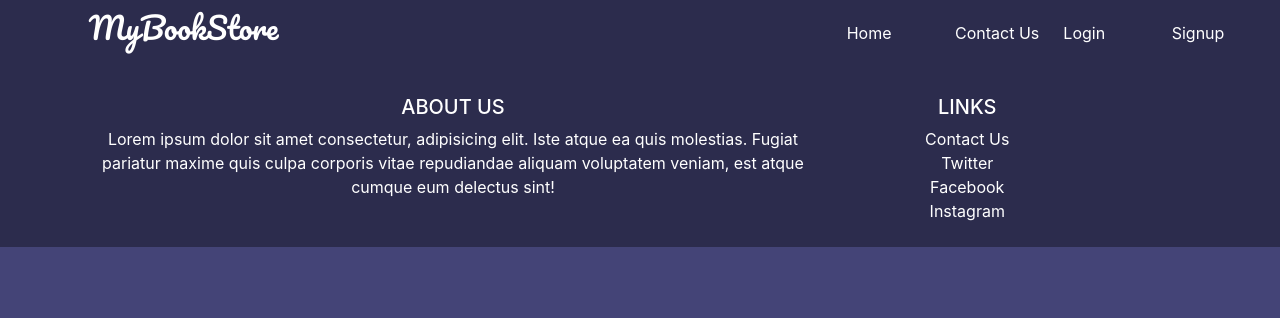
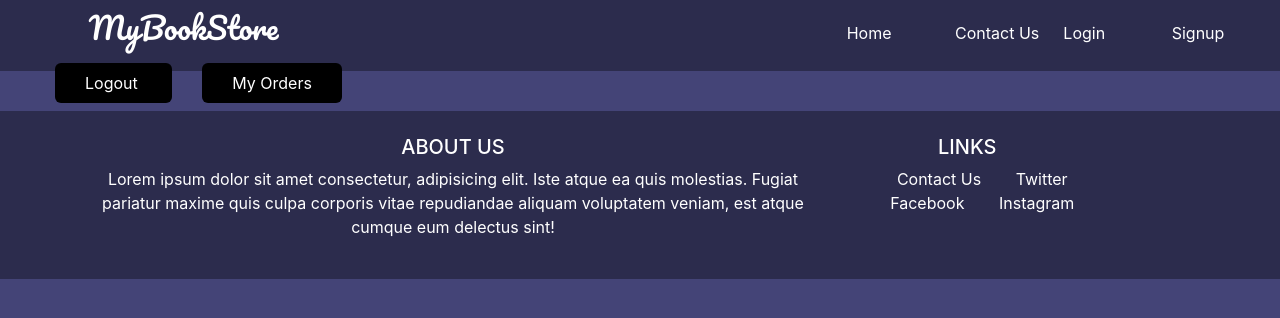
Before and after one commit to apbansal20/bookstore, a Flask app: page /explore in a window 1280 px wide. Shown: the top 318 px of the page. Run offline with Flask 2, Linux system fonts and the light colour scheme; the visitor is signed in with stand-in values (Sample User, id 1); data that the repository does not hold is empty; parts of the project's set-up code (start-up, migrations or seed data) failed here and were passed over; some libraries are stand-ins or nearby versions.

Commit message:
added order page

```diff
--- a/application.py
+++ b/application.py
@@ -22,7 +22,7 @@ application.config['UPLOAD_FOLDER'] = UPLOAD_FOLDER
 application.config['SECRET_KEY']='e5ac358c-f0bf-11e5-9e39-d3b532c10a28'
 application.config["SQLALCHEMY_DATABASE_URI"] = property
 application.config['SQLALCHEMY_TRACK_MODIFICATIONS'] = False
-STATIC_URL = "https://d35vxxa40pxa0j.cloudfront.net/"
+STATIC_URL = "https://d30nsl2ncupook.cloudfront.net/"
 db=SQLAlchemy(application)
 
 s3= boto3.client("s3")
@@ -75,6 +75,8 @@ class Orders(db.Model):
     address = db.Column('address', db.String(150))
     phone = db.Column('phone', db.String(15))
     cx_name = db.Column('cx_name', db.String(30))
+    quantity = db.Column('quantity', db.Integer)
+    price = db.Column('total_price', db.Integer)
 
     def __init(self, book_id, user_id, address, phone, cx_name):
         self.book_id = book_id
@@ -82,6 +84,8 @@ class Orders(db.Model):
         self.address = address
         self.phone = phone
         self.cx_name = cx_name
+        self.quantity = quantity
+        self.price = price
 
 
 def convert(pas):
@@ -154,9 +158,10 @@ def register():
 @application.route("/explore")
 def explore():
     user=session.get('user')
+    """
     if not user:
         return redirect(url_for('login'))
-
+    """
     data = Book.query.all()
     return render_template('explore.html', data = data)
 
@@ -182,24 +187,45 @@ def make_order(book_iid):
     print(str(book_info[0].price) + " is the price of the book")
     username = session['user']
 
+    user_id = Users.query.filter_by(username = username)
     cx_name = request.form['name']
     address=request.form['address']
     phone=request.form['phone']
     quantity = request.form['quantity']
-    print(type(quantity))
-    print(book_info[0].price, type(book_info[0].price))
     if address=="" or phone=="" or quantity=="" or cx_name=="" :
         flash("Mandatory fields are missing")
         return render_template('order.html', data = book_info)
     tot_price = float(book_info[0].price) * int(quantity)
 
-    return "the details are " + username + " " + address + " " + str(quantity) + " " + str(tot_price) +" ..."
+    try:
+        ma_order = Orders(book_id = book_iid, address = address, cx_name = cx_name, phone = phone, user_id = user_id[0].id, quantity = quantity, total_price = tot_price)
+        db.session.add(ma_order)
+        db.session.commit()
+        flash('Your order was done successfully')
+    except exc.IntegrityError:
+        flash('Some error occured. Contact support...')
+
+    return render_template("order.html", data = book_info)
 
 
 @application.route("/contact")
 def contact():
     return render_template("contact.html")
 
+
+@application.route("/my_orders")
+def my_orders():
+    return render_template("my_orders.html")
+
+
+@application.route("/logout")
+def logout():
+    session.pop("user", None)
+    return redirect(url_for("login"))
+
+################
+#  Admin code  #
+################
 
 @application.route('/admin')
 def admin():
@@ -309,12 +335,6 @@ def delete_book(book_iid):
     return render_template("delete.html")
 
 
-@application.route("/logout")
-def logout():
-    session.pop("user", None)
-    return redirect(url_for("login"))
-
-
 @application.route("/admin_logout")
 def admin_logout():
     session.pop("admin_user", None)
--- a/static/css/explore.css
+++ b/static/css/explore.css
@@ -71,6 +71,17 @@
     text-decoration: none;
     font-weight: 500;
     box-shadow: 0 5px 15px rgba(0,0,0,0.2);
+}
 
 
-}
+li {
+    display: inline;
+    margin-left: 30px;
+  }
+
+  a#back-a {
+      background-color: black;
+      font: white;
+      border-radius: 6px;
+      padding: 10px 30px;
+  }
--- /dev/null
+++ b/static/css/single.css
@@ -0,0 +1,6 @@
+#back-a {
+    background-color: black;
+    font: white;
+    border-radius: 6px;
+    padding: 10px 30px;
+}
--- a/templates/explore.html
+++ b/templates/explore.html
@@ -5,6 +5,12 @@
 {% endblock %}
 
 {% block content %}
+<div class = "row">
+    <ul>
+        <li> <a id="back-a" href="{{ url_for('logout') }}"> Logout </a> </li>
+        <li> <a id="back-a" href="{{ url_for('my_orders') }}">My Orders </a> </li>
+    </ul>
+</div>
 <div class ="mycontainer">
     {% for book in data %}
     <div class = "card">
--- a/templates/home.html
+++ b/templates/home.html
@@ -12,7 +12,7 @@
     </div>
     <div class = "col second">
         <h2> “Never trust anyone who has not brought a book with them.” </br>  So buy a book from our vast collection and start a habit of reading...</h2>
-        <a href="/login" id="explore"> Explore</a>
+        <a href="{{ url_for('explore') }}" id="explore"> Explore</a>
     </div>
     </div>
 </div>
--- a/templates/order.html
+++ b/templates/order.html
@@ -27,9 +27,9 @@
 
         {% for book in data %}
         <form method="POST" action="{{ url_for('make_order', book_iid=book.book_id) }}" enctype="multipart/form-data">
-            <p> {{ book }}</p>
+            <p> {{ book.title }}</p>
             <p> Name: </p><input class="inpt" type="text" name="name" required>
-            <p> Quantity: </p><input class="inpt" type="number" id="quanti" name="quantity" placeholder="1" onfocus="this.placeholder=''" onclick="update()"> $ <span id="total_price"> {{ book.price }}</span>
+            <p> Quantity: </p><input class="inpt" type="number" id="quanti" name="quantity" placeholder="1" onfocus="this.placeholder=''" max="3" onclick="update()"> $ <span id="total_price"> {{ book.price }}</span>
             <p> Address... </p><input class="inpt" type="text" name="address" required>
             <p> Phone number: </p> <input class="inpt" type="tel" name="phone" pattern="[0-9]{10}" required>
             <input type="submit" id="submit" value="Confirm Order...">
```
Also changed, not shown: static/css/each_book.css (+12 -0 lines), static/css/order.css (+7 -0 lines), templates/each_book.html (+7 -0 lines).
